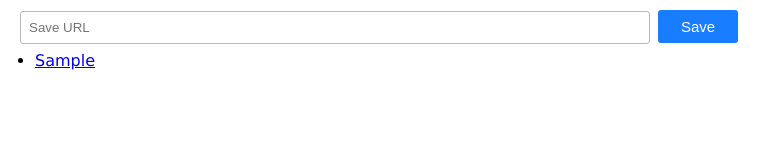
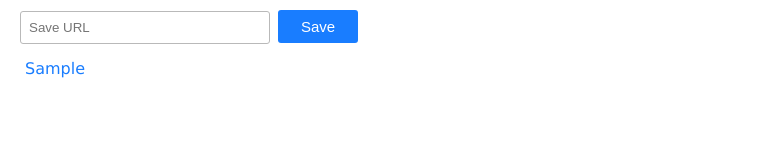
Before and after one commit to rimanSingh/javascript, a browser extension: page chrome extension/index.html in a window 1280 px wide. Both pictures are taken after typing "Sample" into the empty fields and a click on the button "Save". Shown: the whole page, without its empty margins (0-783 px from the left). Drawn offline with Linux system fonts and the light colour scheme.

Commit message:
saving to local storage

```diff
--- a/chrome extension/index.css
+++ b/chrome extension/index.css
@@ -5,12 +5,13 @@
 body {
     font-family: 'Lucida Sans', 'Lucida Sans Regular', 'Lucida Grande', 'Lucida Sans Unicode', Geneva, Verdana, sans-serif;
     padding: 10px;
+    min-width: 360px;
 }
 #extension{
     padding: 8px;
     margin-left: 10px;
     margin-right: 3px;
-    width: 50%;
+    width: 250px;
     border: 1px solid rgb(185, 185, 185);
     border-radius:3px;
     box-sizing: border-box;
@@ -29,6 +30,15 @@ body {
 #extension-btn:hover{
     background:rgb(68, 149, 255);
 }
-#ul-list li{
-    margin: 7px 0 7px 25px;
+#ul-list{
+    list-style: none;
+    padding-left: 0;
+    margin-top: 15px;
 }
+li{
+    margin:0 0 5px 15px;
+}
+li a{
+    color: rgb(25, 125, 255);
+    text-decoration: none;
+}
--- a/chrome extension/index.js
+++ b/chrome extension/index.js
@@ -4,10 +4,20 @@ const userInput = document.getElementById("extension")
 let btnClick = document.getElementById("extension-btn")
 const ulList = document.getElementById("ul-list")
 
+let ls = JSON.parse(localStorage.getItem("myLinks"))
+
+if(ls) {
+    mylinks=ls
+    render()
+}
+
 btnClick.addEventListener("click", function () {
     myLinks.push(userInput.value)
     userInput.value=""
+
+    localStorage.setItem("myLinks", JSON.stringify(myLinks))
     render()
+    console.log(localStorage.getItem("mylinks"))
 })
 
 function render() {
```
Also changed, not shown: chrome extension/index.html (+0 -1 lines), chrome extension/bookmark_icon.png (added), chrome extension/manifest.json (added), 1 other file.
